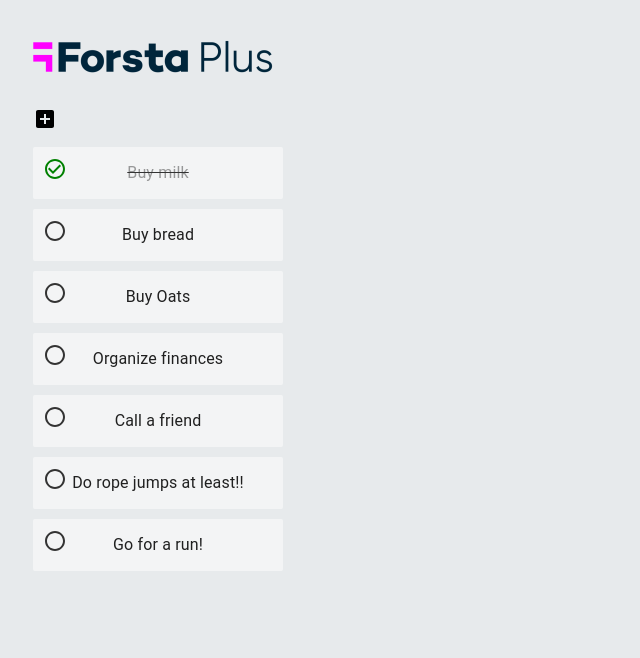
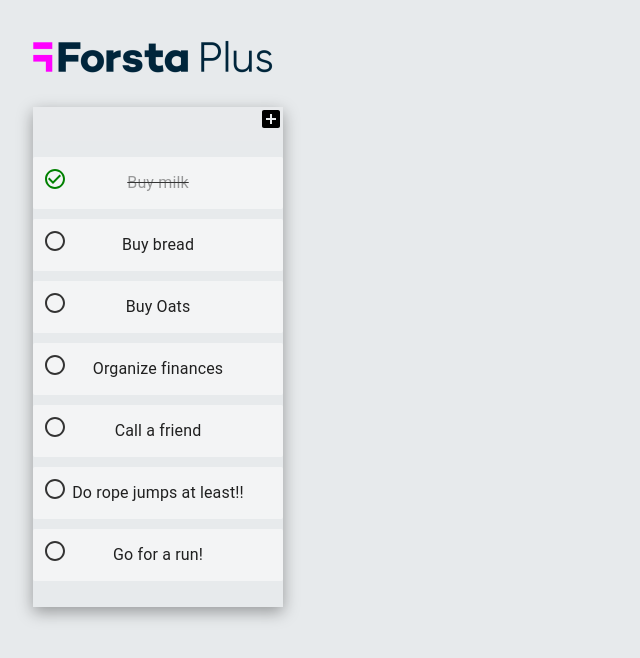
Before and after one commit to ForstaGlobal/frontend-candidate-challenge, a React (Create React App) app: page / in a window 1280 px wide. Shown: the top 658 px of the page, without its empty margins (0-640 px from the left). Built offline with nearby package versions, Linux system fonts and the light colour scheme.

Commit message:
chore(todo-list): add list scroll

```diff
--- a/src/App.tsx
+++ b/src/App.tsx
@@ -7,7 +7,7 @@ import Dialog from './components/dialog/Dialog'
 import './styles.scss'
 import NewTodoForm from './components/newTodoForm/NewTodoForm'
 import { getInitialTodos } from './getInitialTodos'
-import { Grid, styled } from '@mui/material'
+import { Box, Grid, styled } from '@mui/material'
 import { useTodos } from './todoHooks/todosHook'
 
 export default function App () {
@@ -27,13 +27,26 @@ export default function App () {
     display: 'flex',
     flexDirection: 'column',
     width: '250px',
+    maxHeight: '80vh',
+    boxShadow: 'rgba(0, 0, 0, 0.35) 0px 5px 15px',
+    position: 'relative',
   }))
 
+  const TodoListHead = styled(Box)(() => ({
+    display: 'flex',
+    justifyContent: 'flex-end',
+    position: 'sticky',
+    paddingBottom: '10px',
+    top: 0,
+    backgroundColor: 'rgb(232, 234, 236)',
+  }))
   return (
     <div className='todoListApp'>
       <div className='forsta-logo' />
       <TodoSection>
-        <ShowAddtodoForm onClick={showForm} />
+        <TodoListHead>
+          <ShowAddtodoForm onClick={showForm} />
+        </TodoListHead>
         <TodoList
           todos={todos}
           onToggleDone={onToggleDone}
--- a/src/components/todoList/TodoList.tsx
+++ b/src/components/todoList/TodoList.tsx
@@ -1,13 +1,17 @@
+import { styled } from '@mui/material'
 import React from 'react'
 import { Todo } from '../../types'
 import TodoItem from '../todoItem/TodoItem'
 import { ListProps } from './types'
 
+const VerticalList = styled('ul')(() => ({
+  overflow: 'scroll',
+}))
 export const TodoList = (props: ListProps) => {
   const { todos, onToggleDone, onDelete, onTodoUpdate } = props
 
   return (
-    <ul className='todoList'>
+    <VerticalList className='todoList'>
       {todos.map((todo: Todo) => (
         <li key={todo.id}>
           <TodoItem
@@ -18,6 +22,6 @@ export const TodoList = (props: ListProps) => {
           />
         </li>
       ))}
-    </ul>
+    </VerticalList>
   )
 }
```
